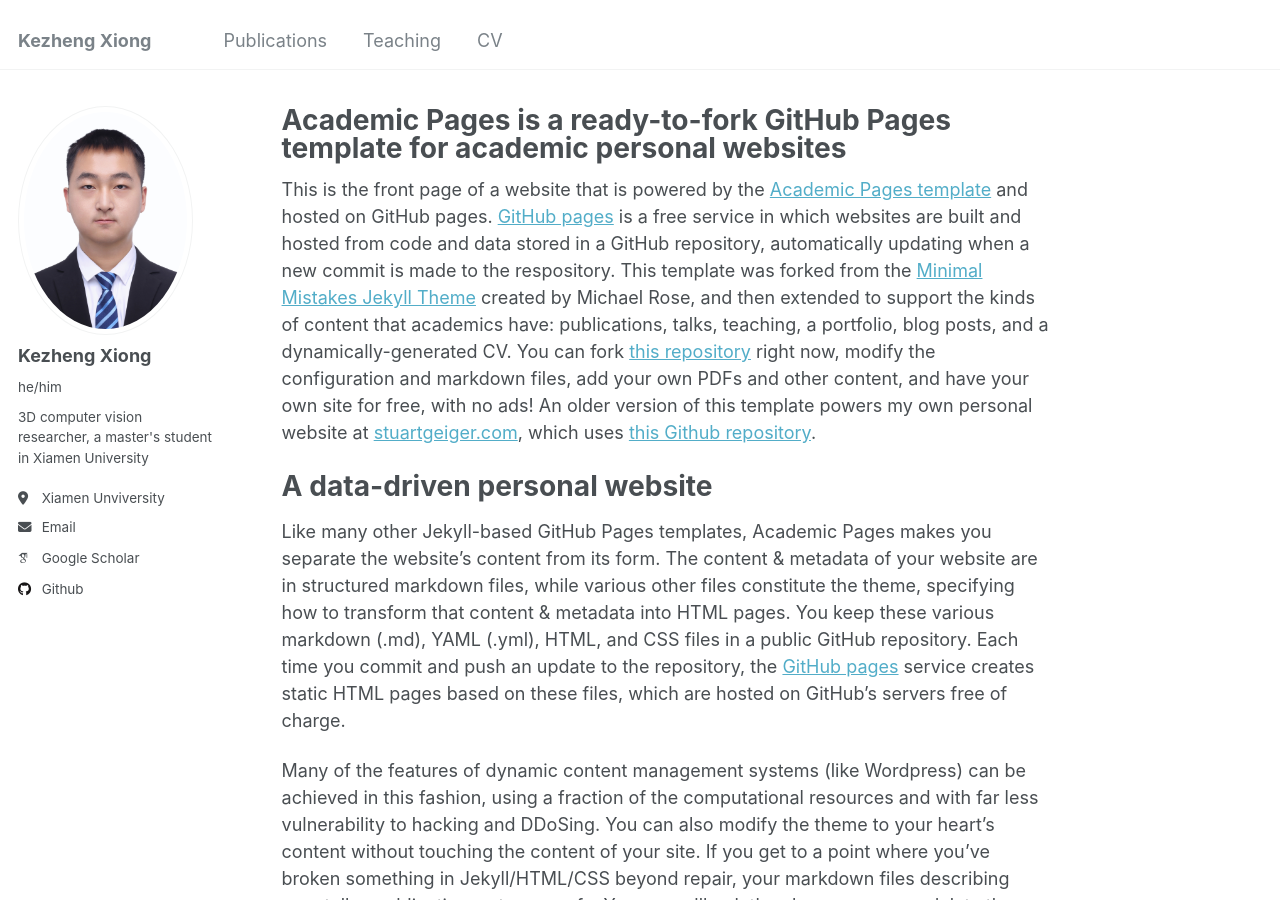
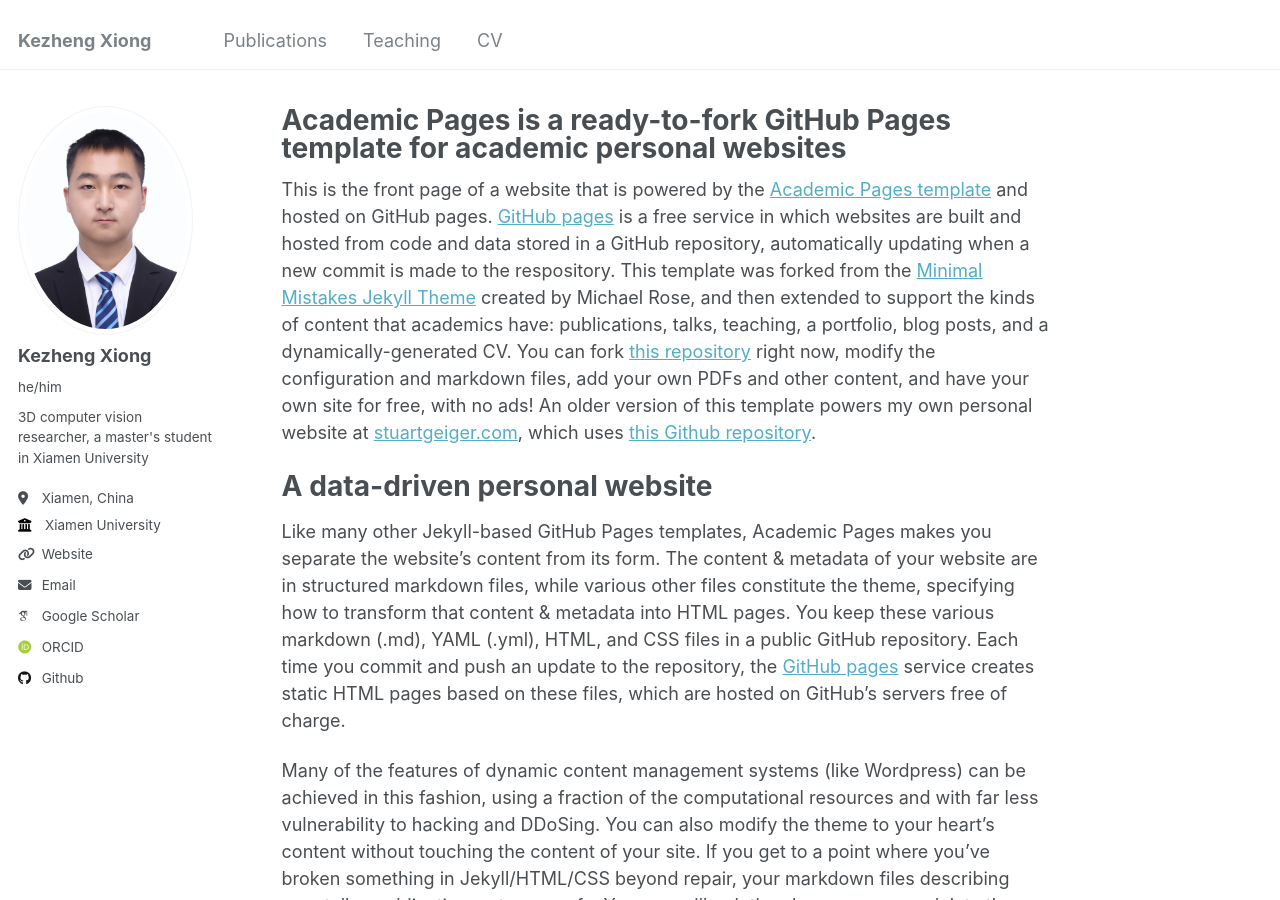
Before and after one commit to kezheng1204/kezheng1204.github.io, a Jekyll site: the page built from _pages/about.md, in a window 1280 px wide and 900 px high. Built offline with Jekyll 4.4.1, drawn with Linux system fonts in a browser that asks for light colours; some web fonts are replaced.

Commit message:
refine site config

```diff
--- a/_config.yml
+++ b/_config.yml
@@ -25,16 +25,16 @@ author:
   name             : "Kezheng Xiong"
   pronouns         : "he/him" # example: "she/her"
   bio              : "3D computer vision researcher, a master's student in Xiamen University"
-  location         : "Xiamen Unviversity"
-  employer         : # "Red Brick University"
-  uri              : # URL
+  location         : "Xiamen, China"
+  employer         : "Xiamen University"
+  uri              : "kezheng1204.github.io"
   email            : "xiongkezheng@stu.xmu.edu.cn"
 
   # Academic websites
   arxiv            : # URL - Update with the correct link to your profile
   googlescholar    : "https://scholar.google.com/citations?user=2Be2hL4AAAAJ&hl=en"
   impactstory      : # URL
-  orcid            : # "http://orcid.org/yourorcidurl"
+  orcid            : "https://orcid.org/0009-0007-9368-8201"
   semantic         : # URL
   pubmed           : # "https://www.ncbi.nlm.nih.gov/pubmed/?term=john+snow"
   researchgate     : # URL
@@ -84,7 +84,7 @@ publication_category:
 
 # Site Settings
 teaser                   :  # filename of teaser fallback teaser image placed in /images/, .e.g. "500x300.png"
-breadcrumbs              : true # true, false (default)
+breadcrumbs              : false # true, false (default)
 words_per_minute         : 160
 future                   : true
 read_more                : "disabled" # if enabled, adds "Read more" links to excerpts
```
